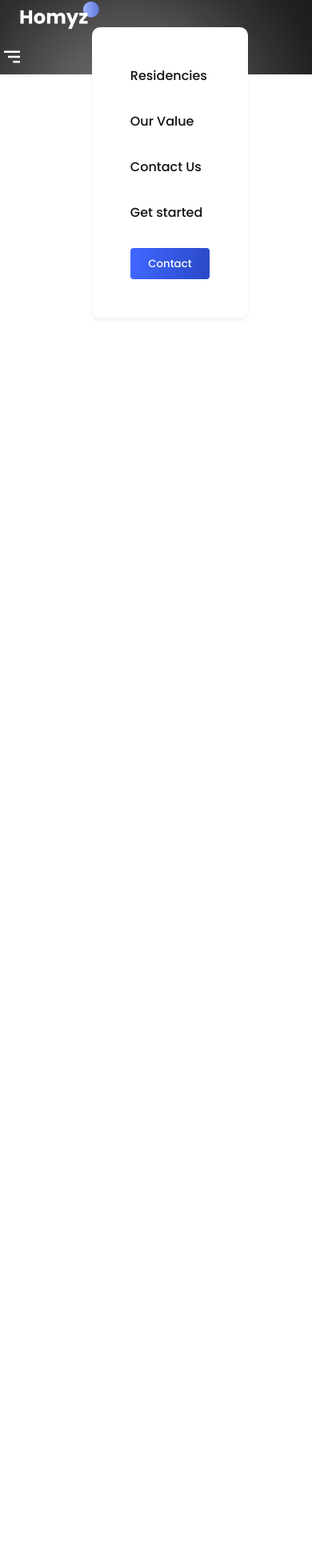
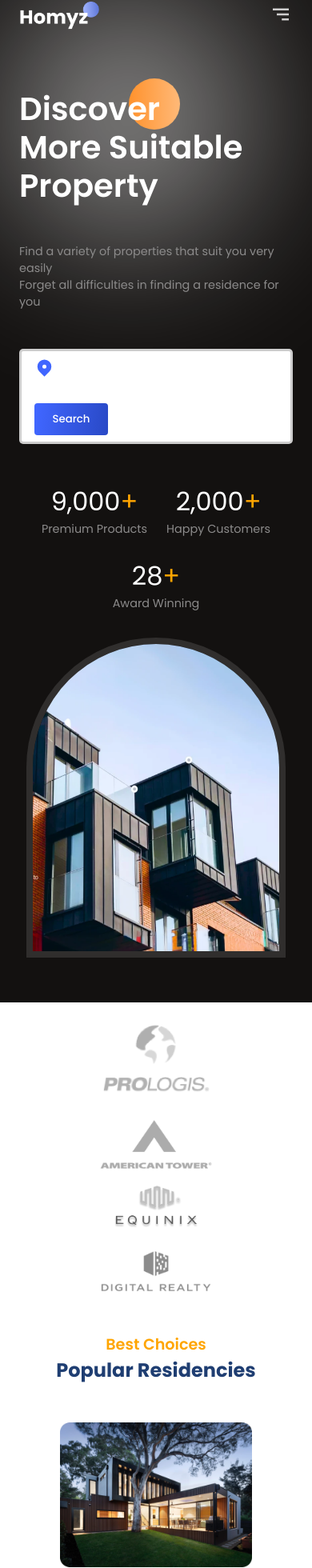
Before and after one commit to Azikenp/homyz-estates, a React (Vite) app: page / in a window 390 px wide. Shown: the part 14-1974 px from the top of the page at 80% size. Before the commit the page ends 844 px from the top, so only its background shows below. Built offline with nearby package versions, Linux system fonts and the light colour scheme.

Commit message:
responsiveness on contact page

```diff
--- a/src/App.jsx
+++ b/src/App.jsx
@@ -16,14 +16,14 @@
       <div>
         <div className="white-gradient"></div>
         <Header />
-        {/* <Hero /> */}
+        <Hero />
       </div>
-      {/* <Companies />
+      <Companies />
       <Residencies/>
       <Value />
       <Contact />
       <GetStarted />
-      <Footer /> */}
+      <Footer />
     </div>
   )
 }
--- a/src/components/companies/Companies.css
+++ b/src/components/companies/Companies.css
@@ -8,3 +8,12 @@
 .c-container > img{
     width: 9rem;
 }
+
+@media screen and (max-width: 640px){
+    .c-container{
+        padding-right: 2rem !important;
+        padding-left: 2rem !important;
+        flex-direction: row;
+        flex-wrap: wrap;
+    }
+}
--- a/src/components/contact/Contact.css
+++ b/src/components/contact/Contact.css
@@ -62,3 +62,28 @@
     color: #fff;
     scale: 0.8;
 }
+
+@media screen  and (max-width: 1024px) {
+    .c-container{
+        padding-left: 0;
+        padding-right: 0;
+        flex-direction: column;
+    }
+
+    .c-right{
+        justify-content: center;
+    }
+
+    .contactModes{
+        width: 100%;
+    }
+
+    .row{
+        flex-direction: column;
+        width: 100%;
+    }
+
+    .mode{
+        width: 100%;
+    }
+}
--- a/src/components/header/Header.css
+++ b/src/components/header/Header.css
@@ -39,5 +39,7 @@
         border-radius: 10px;
         align-items: flex-start;
         box-shadow: 0px 4px 4px rgba(0, 0, 0, 0.05);
+        transition: all 300ms ease-in;
+        z-index: 100;
     }
 }
--- a/src/components/header/Header.jsx
+++ b/src/components/header/Header.jsx
@@ -1,15 +1,25 @@
-import React from 'react'
+import React, { useState } from 'react'
 import {BiMenuAltRight} from 'react-icons/bi'
+import OutsideClickHandler from 'react-outside-click-handler';
 import './Header.css'
 
 
 function Header() {
+  const [menuOpened, setMenuOpened] = useState(false);
+
+  const getMenuStyles = (menuOpened) => {
+    if(document.documentElement.clientWidth <= 800){
+      return {right: !menuOpened && "-100%"}
+    }
+  }
+
   return (
     <section className="h-wrapper">
         <div className="h-container flexCenter paddings innerWidth">
-
           <img src="./logo.png" alt="logo"  width ={100}/>
-            <div className="h-menu flexCenter">
+          <OutsideClickHandler onOutsideClick={() => setMenuOpened(false)}>
+            <div className="h-menu flexCenter"
+              style={getMenuStyles(menuOpened)}>
                   <a href="">Residencies</a>
                   <a href="">Our Value</a>
                   <a href="">Contact Us</a>
@@ -18,10 +28,13 @@
                       <a href="">Contact</a>
                   </button>
               </div>
-        </div>
-        <div className="menu-icon">
+          </OutsideClickHandler>
+
+          <div className="menu-icon" onClick={() => setMenuOpened((prev) => !prev)}>
             <BiMenuAltRight size={30} />
           </div>
+        </div>
+
     </section>
   )
 }
--- a/src/components/hero/Hero.css
+++ b/src/components/hero/Hero.css
@@ -5,7 +5,7 @@
 }
 
 .hero-container{
-    justify-content: space-between;
+    justify-content: space-around;
     align-items: flex-end;
 }
 
@@ -77,3 +77,37 @@
     height: 100%;
     width: 100%;
 }
+
+
+@media screen and (max-width: 640px){
+    .hero-container{
+        margin-top: 2rem;
+    }
+
+    .hero-title > h1{
+        font-size: 2.5rem;
+        line-height: 3rem;
+    }
+
+    .image-container{
+        width: 95%;
+        height: 25rem;
+    }
+
+    .stats{
+        justify-content: center;
+        gap: 1.5rem;
+    }
+
+    .hero-right{
+        width: 100%;
+    }
+
+    .stats>:nth-child(1){
+        font-size: 1.5rem;
+    }
+
+    .stats>:nth-child(2){
+        font-size: 0.8rem;
+    }
+}
--- a/src/components/residencies/Residencies.css
+++ b/src/components/residencies/Residencies.css
@@ -79,3 +79,18 @@
     box-shadow: 0px 0px 5px 1px rgba(0, 0, 0, 0.25);
 
 }
+
+@media screen and (max-width:680px) {
+    .r-wrapper{
+        padding-right: 0;
+        padding-left: 0;
+    }
+
+    .r-head{
+        align-items: center;
+    }
+
+    .r-button{
+        position: initial;
+    }
+}
--- a/src/components/value/Value.css
+++ b/src/components/value/Value.css
@@ -54,3 +54,17 @@
 .accordionButton .primaryText{
     font-size: 1.1rem;
 }
+
+@media screen and (max-width:1024px) {
+    .v-container{
+        padding-right: 2rem;
+        padding-left: 2rem;
+        flex-direction: column;
+    }
+
+    @media (max-width:768px){
+        .accordion .primaryText{
+            font-size: .8rem;
+        }
+    }
+}
```
Lines whose indentation alone changed are shown as unchanged.
